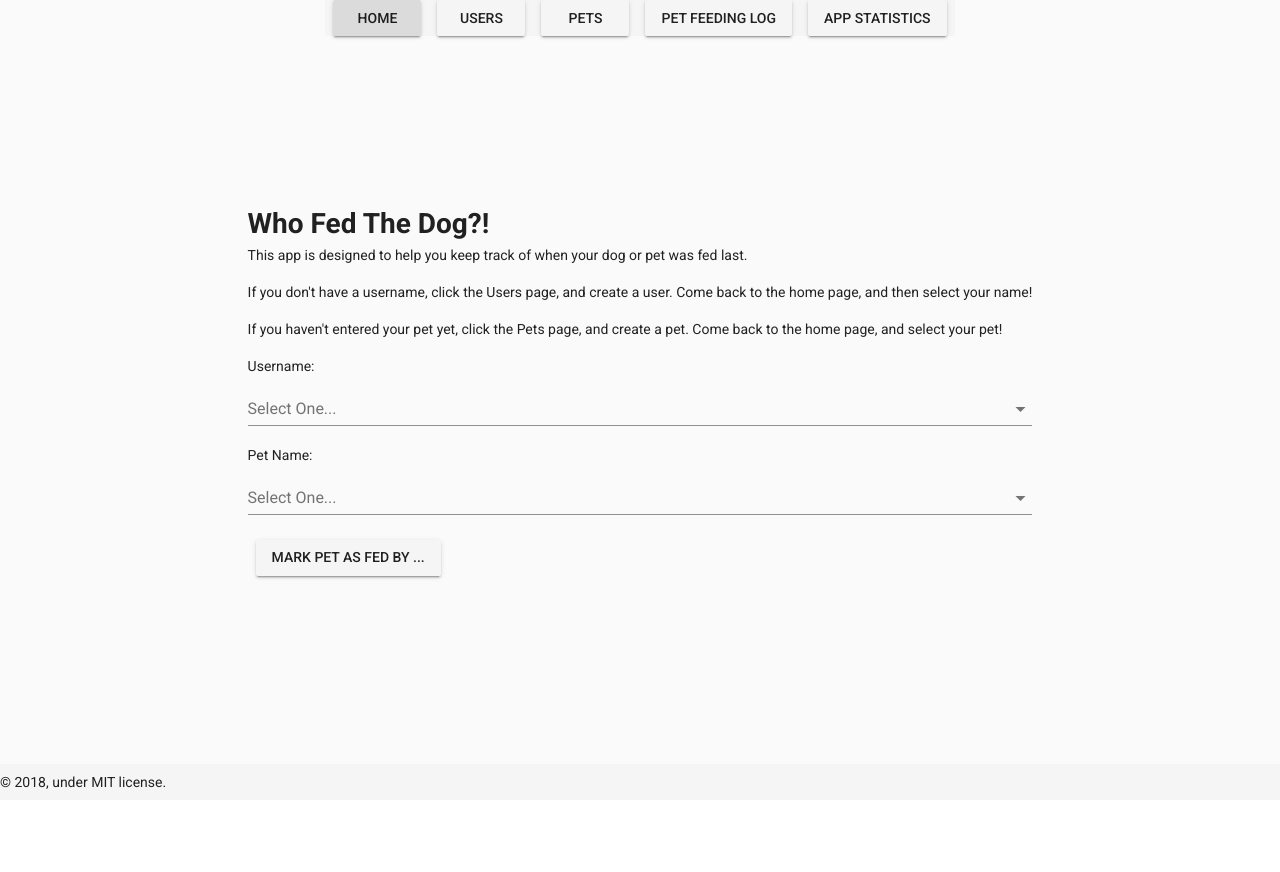
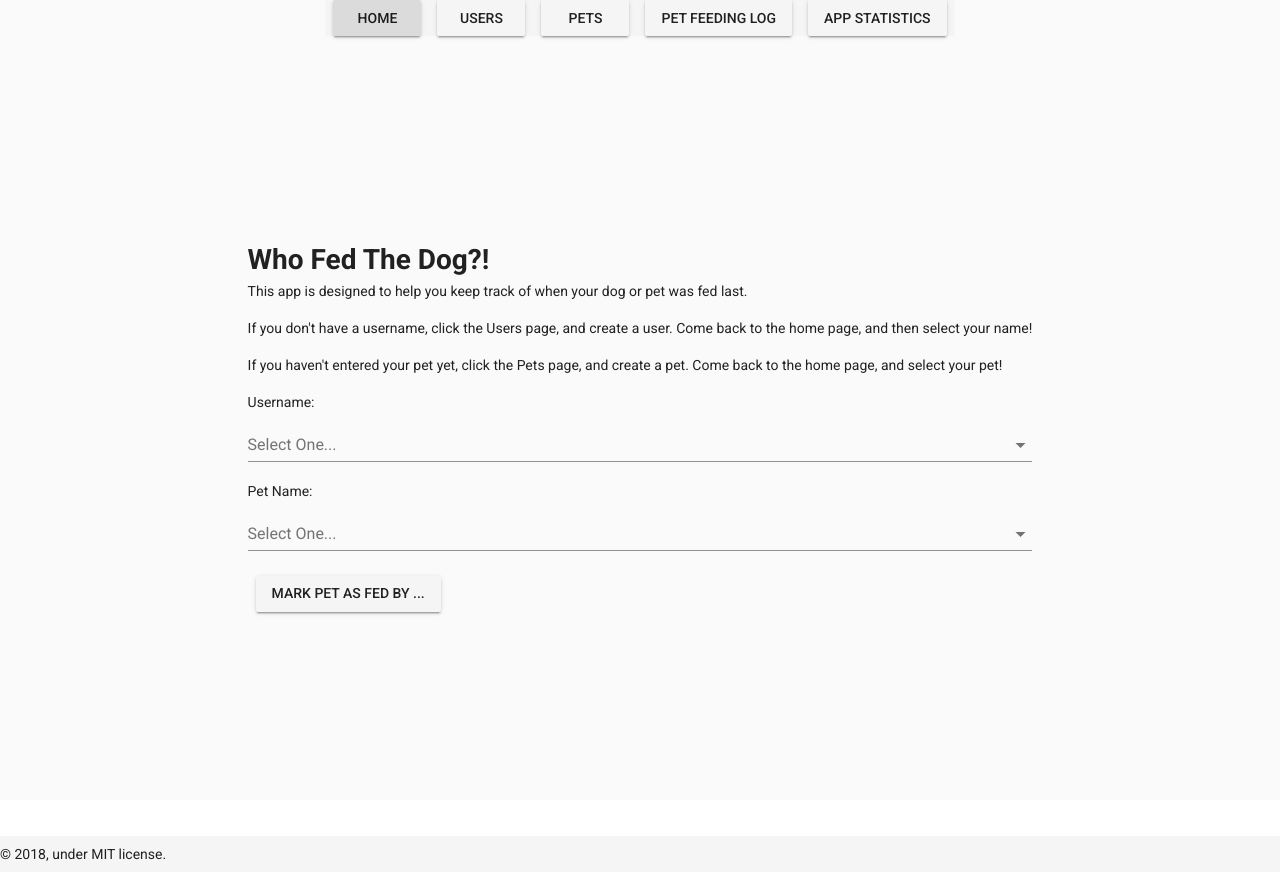
Before and after one commit to yhtomitim/who-fed-the-dog-client, a Vue app in the folder who-fed-the-dog/: page / in a window 1280 px wide. Before the commit the page ends 800 px from the top, so only its background shows below. Built offline with nearby package versions, Linux system fonts and the light colour scheme; no server answers.

Commit message:
edit footer header positioning

```diff
--- a/who-fed-the-dog/src/App.vue
+++ b/who-fed-the-dog/src/App.vue
@@ -1,7 +1,7 @@
 <template>
   <v-app>
-    <Header/>
     <v-content>
+      <Header/>
       <v-container
         fluid
         fill-height>
@@ -11,8 +11,8 @@
           <router-view/>
         </v-layout>
       </v-container>
+      <Footer/>
     </v-content>
-    <Footer/>
   </v-app>
 </template>
 
```
